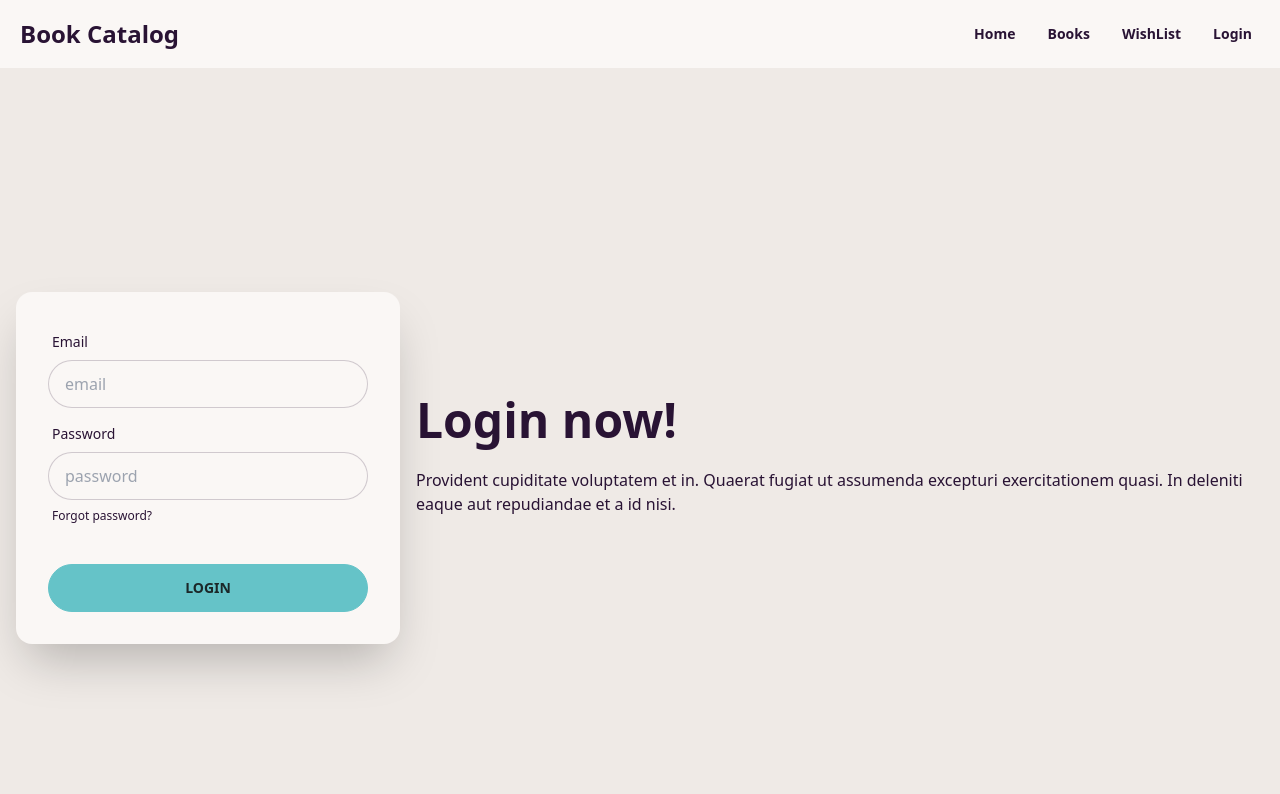
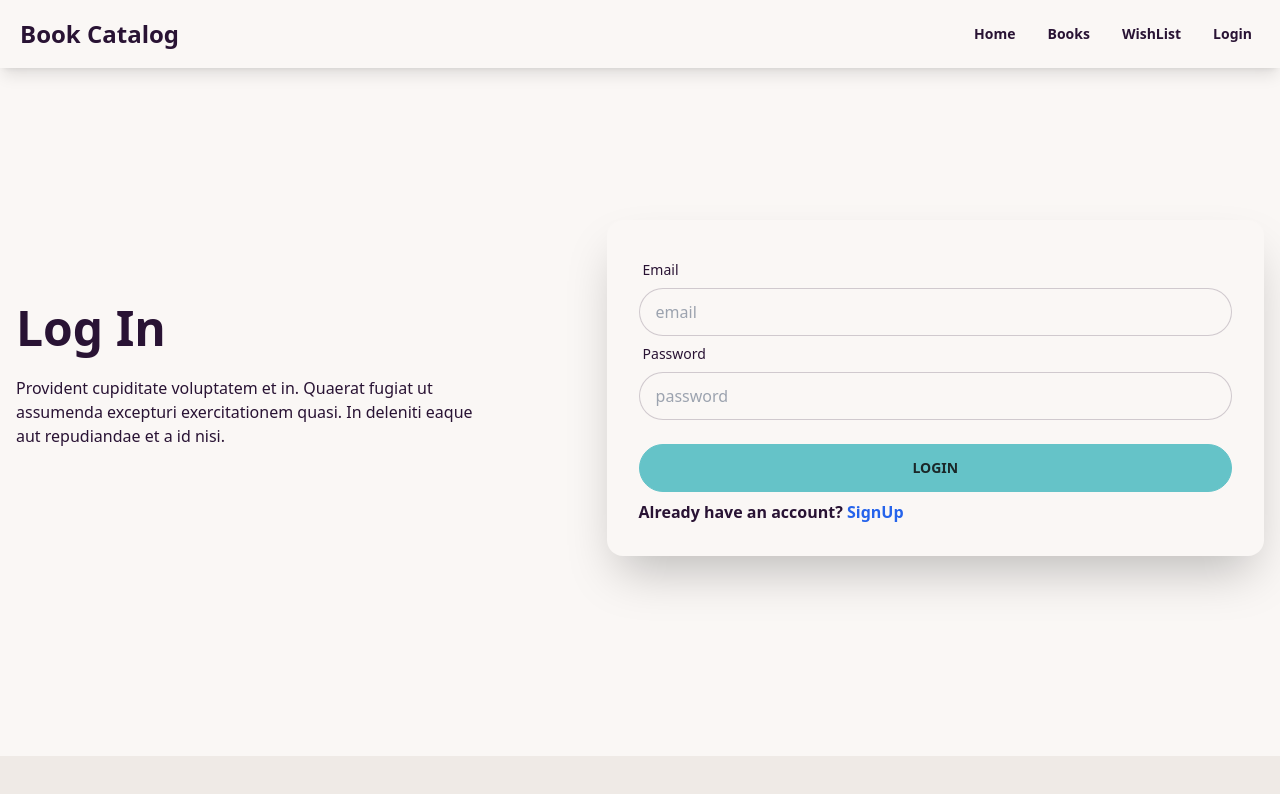
Before and after one commit to AfnanFerdousi/book-catalog-client, a React (Vite) app: page /login in a window 1280 px wide. Shown: the top 794 px of the page. Built offline with nearby package versions, Linux system fonts and the light colour scheme.

Commit message:
auth done

```diff
--- a/src/pages/SignIn.tsx
+++ b/src/pages/SignIn.tsx
@@ -1,19 +1,46 @@
-import React from 'react';
+/* eslint-disable @typescript-eslint/no-misused-promises */
+/* eslint-disable @typescript-eslint/no-unsafe-member-access */
+/* eslint-disable @typescript-eslint/no-unsafe-call */
+import React from "react";
+import { useForm } from "react-hook-form";
+import { IUserApiData } from "../types/globalTypes";
+import {  useLoginUserMutation } from "../redux/features/auth/authApi";
+import { toast } from "react-toastify";
+import Loader from "../components/shared/Loader";
+import { Link, useNavigate } from "react-router-dom";
 
 const SignIn = () => {
+    const { register, handleSubmit } = useForm<IUserApiData>();
+    const loginUserMutation = useLoginUserMutation();
+    const [loginUser, { isLoading }] = loginUserMutation;
+    const navigate = useNavigate();
+    if (isLoading) {
+        return <Loader />;
+    }
+
+    const handleSubmitData = async (data: IUserApiData) => {
+        try {
+            await loginUser(data);
+            toast.success("User Created!");
+            navigate("/");
+        } catch (error) {
+            toast.error("Something went wrong!");
+        }
+    };
     return (
-        <div className="hero min-h-screen bg-base-200">
-            <div className="hero-content flex-col lg:flex-row-reverse">
+        <div className="hero min-h-[80vh]">
+            <div className="hero-content flex">
                 <div className="text-center lg:text-left">
-                    <h1 className="text-5xl font-bold">Login now!</h1>
-                    <p className="py-6">
+                    <h1 className="text-5xl font-bold">Log In</h1>
+                    <p className="py-6 w-[80%]">
                         Provident cupiditate voluptatem et in. Quaerat fugiat ut
                         assumenda excepturi exercitationem quasi. In deleniti
                         eaque aut repudiandae et a id nisi.
                     </p>
                 </div>
-                <div className="card flex-shrink-0 w-full max-w-sm shadow-2xl bg-base-100">
+                <div className="card w-full shadow-2xl bg-base-100">
                     <div className="card-body">
+                        <form onSubmit={handleSubmit(handleSubmitData)}>
                             <div className="form-control">
                                 <label className="label">
                                     <span className="label-text">Email</span>
@@ -22,6 +49,9 @@ const SignIn = () => {
                                     type="text"
                                     placeholder="email"
                                     className="input input-bordered"
+                                    {...register("email", {
+                                        required: true,
+                                    })}
                                 />
                             </div>
                             <div className="form-control">
@@ -31,19 +61,23 @@ const SignIn = () => {
                                 <input
                                     type="text"
                                     placeholder="password"
+                                    {...register("password", {
+                                        required: true,
+                                    })}
                                     className="input input-bordered"
                                 />
-                            <label className="label">
-                                <a
-                                    href="#"
-                                    className="label-text-alt link link-hover"
-                                >
-                                    Forgot password?
-                                </a>
-                            </label>
                             </div>
                             <div className="form-control mt-6">
-                            <button className="btn btn-primary">Login</button>
+                                <button
+                                    type="submit"
+                                    className="btn btn-primary"
+                                >
+                                    Login
+                                </button>
+                            </div>
+                        </form>
+                        <div className="font-semibold">
+                            Already have an account? <Link className="text-blue-600" to="/signup">SignUp</Link>
                         </div>
                     </div>
                 </div>
--- a/src/pages/SignUp.tsx
+++ b/src/pages/SignUp.tsx
@@ -7,7 +7,7 @@ import { IUser } from "../types/globalTypes";
 import { useCreateUserMutation } from "../redux/features/auth/authApi";
 import { toast } from "react-toastify";
 import Loader from "../components/shared/Loader";
-import { useNavigate } from "react-router-dom";
+import { Link, useNavigate } from "react-router-dom";
 
 const SignUp = () => {
     const { register, handleSubmit } = useForm<IUser>();
@@ -76,6 +76,12 @@ const SignUp = () => {
                                 </button>
                             </div>
                         </form>
+                        <div className="font-semibold">
+                            Already have an account?{" "}
+                            <Link className="text-blue-600" to="/login">
+                                Login
+                            </Link>
+                        </div>
                     </div>
                 </div>
             </div>
--- a/src/redux/features/auth/authApi.ts
+++ b/src/redux/features/auth/authApi.ts
@@ -19,7 +19,6 @@ const authApi = api.injectEndpoints({
             IUserApiData,
             { email: string; password: string }
         >({
-            // The query function receives the user's email and password and returns the fetch configuration
             query: ({ email, password }) => ({
                 url: "/auth/login",
                 method: "POST",
```
Lines whose indentation alone changed are shown as unchanged.
